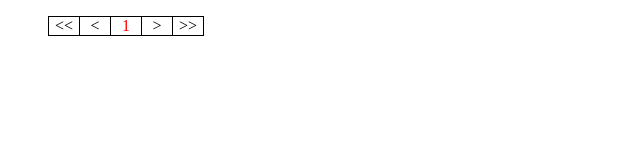
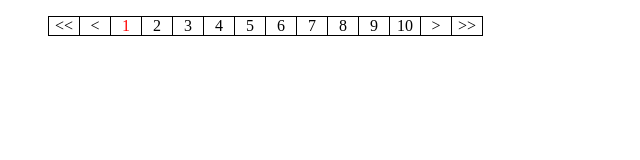
Before and after one commit to danjun211/jquery-pagination, a plain HTML site: page demo/index.html in a window 1280 px wide. Shown: the whole page, without its empty margins (0-640 px from the left). Drawn offline with nearby package versions, Linux system fonts and the light colour scheme.

Commit message:
초기화시 pagingObj로 페이지 다시 그림

```diff
--- a/demo/index.html
+++ b/demo/index.html
@@ -49,7 +49,16 @@
         // $("#pagination").data("maxPage", max_page);
       }
 
-      var pagination = new Pagination($("#pagination"), "active", render);
+      var pagination = new Pagination($("#pagination"), "active", render, {
+        page: 1,
+        end_flag: "N",
+        end_page: "10",
+        max_page: "540",
+        min_page: "1",
+        per_page: "10",
+        start_page: "1",
+        total_count: "5399"
+      });
       /* pagination.reset({
         page: 1,
         end_flag: "N",
--- a/demo/pagination.js
+++ b/demo/pagination.js
@@ -16,7 +16,7 @@ var Pagination = (function($){
 		this.activeClassName = activeClassName || "active";
 		this.ajaxCallback    = (ajaxCallback && typeof ajaxCallback === "function")? ajaxCallback : function() {};
 
-		this.set(pagingObj);
+		this.reset(pagingObj);
 
 		this.$root.on("click", ".page", function(e) {
 			this.moveTo($(e.currentTarget).attr("page"));
@@ -26,6 +26,7 @@ var Pagination = (function($){
 		this.$root.on("click", ".page-start", this.start.bind(this));
 		this.$root.on("click", ".page-end", this.end.bind(this));
 	}
+	// 페이징 값 셋팅
 	Pagination.prototype.set = function(pagingObj) {
 		if(typeof pagingObj !== "undefined" && typeof pagingObj["page"] !== "undefined") {
 			this.activePage = parseInt(pagingObj["page"]);
@@ -88,6 +89,7 @@ var Pagination = (function($){
 		this.endPage	= (typeof pagingObj !== "undefined" && typeof pagingObj["end_page"] !== "undefined" )? parseInt(pagingObj["end_page"]) : 1;
 		this.perPage	= (typeof pagingObj !== "undefined" && typeof pagingObj["per_page"] !== "undefined" )? parseInt(pagingObj["per_page"]) : 1;
 	}
+	// 페이징 초기화
 	Pagination.prototype.reset = function(pagingObj) {
 		this.set(pagingObj);
 		this.setPaging();
@@ -95,6 +97,7 @@ var Pagination = (function($){
 	Pagination.prototype.updateMaxPage = function() {
 		this.maxPage         = parseInt(this.$root.data("maxPage"));
 	}
+	// 페이징 그리기
 	Pagination.prototype.setPaging	= function() {
 		var $pagingGroupItems = this.$root.find(".paging-group-item");
 		var $pagingGroupItem = $pagingGroupItems.eq(0);
@@ -114,6 +117,7 @@ var Pagination = (function($){
 			$(ele).remove();
 		});
 	}
+	// 특정 페이지로 이동
 	Pagination.prototype.moveTo = function(page) {
 
 		this.activePage = parseInt(page);
@@ -121,6 +125,7 @@ var Pagination = (function($){
 		this.$root.find(".page[page=" + page +"]").addClass(this.activeClassName);
 		this.executeCallBack();
 	}
+	// 다음 페이지로
 	Pagination.prototype.next = function() {
 
 		if(this.activePage === this.maxPage) {
@@ -139,6 +144,7 @@ var Pagination = (function($){
 		}
 		this.executeCallBack();
 	}
+	// 이전 페이지로
 	Pagination.prototype.prev = function() {
 		if(this.activePage === this.minPage) {
 			return;
@@ -157,10 +163,12 @@ var Pagination = (function($){
 			this.$root.find(".page[page=" + this.activePage +"]").addClass(this.activeClassName);
 		}
 	}
+	// 콜백 함수 실행
 	Pagination.prototype.executeCallBack = function() {
 		var thenable = this.ajaxCallback.call(this, this.activePage);
 		typeof thenable !== "undefined" && typeof thenable.then === 'function' && thenable.then(this.updateMaxPage.bind(this));
 	}
+	// 이전 페이지 구간으로 이동
 	Pagination.prototype.start = function() {
 		if(this.startPage - 1 <= 0) {
 			this.activePage = 1;
@@ -176,6 +184,7 @@ var Pagination = (function($){
 		this.setPaging();
 		this.executeCallBack();
 	}
+	// 다음 페이지 구간으로 이동
 	Pagination.prototype.end = function() {
 		if(this.endPage + 1 >= this.maxPage) {
 			this.activePage = this.endPage;
--- a/pagination.js
+++ b/pagination.js
@@ -17,6 +17,7 @@ var Pagination = (function($){
 		this.ajaxCallback    = (ajaxCallback && typeof ajaxCallback === "function")? ajaxCallback : function() {};
 
 		this.set(pagingObj);
+		this.reset();
 
 		this.$root.on("click", ".page", function(e) {
 			this.moveTo($(e.currentTarget).attr("page"));
```
